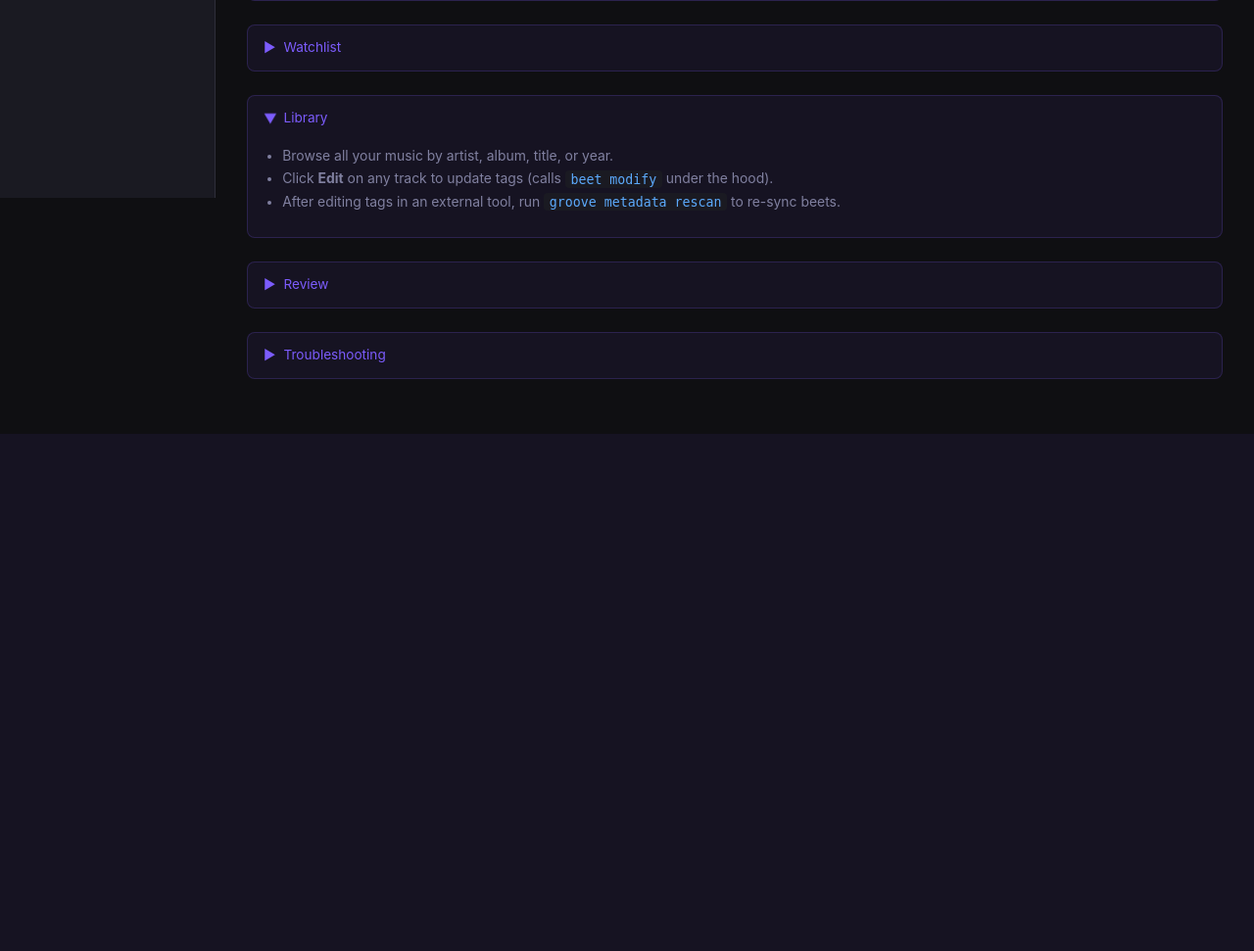
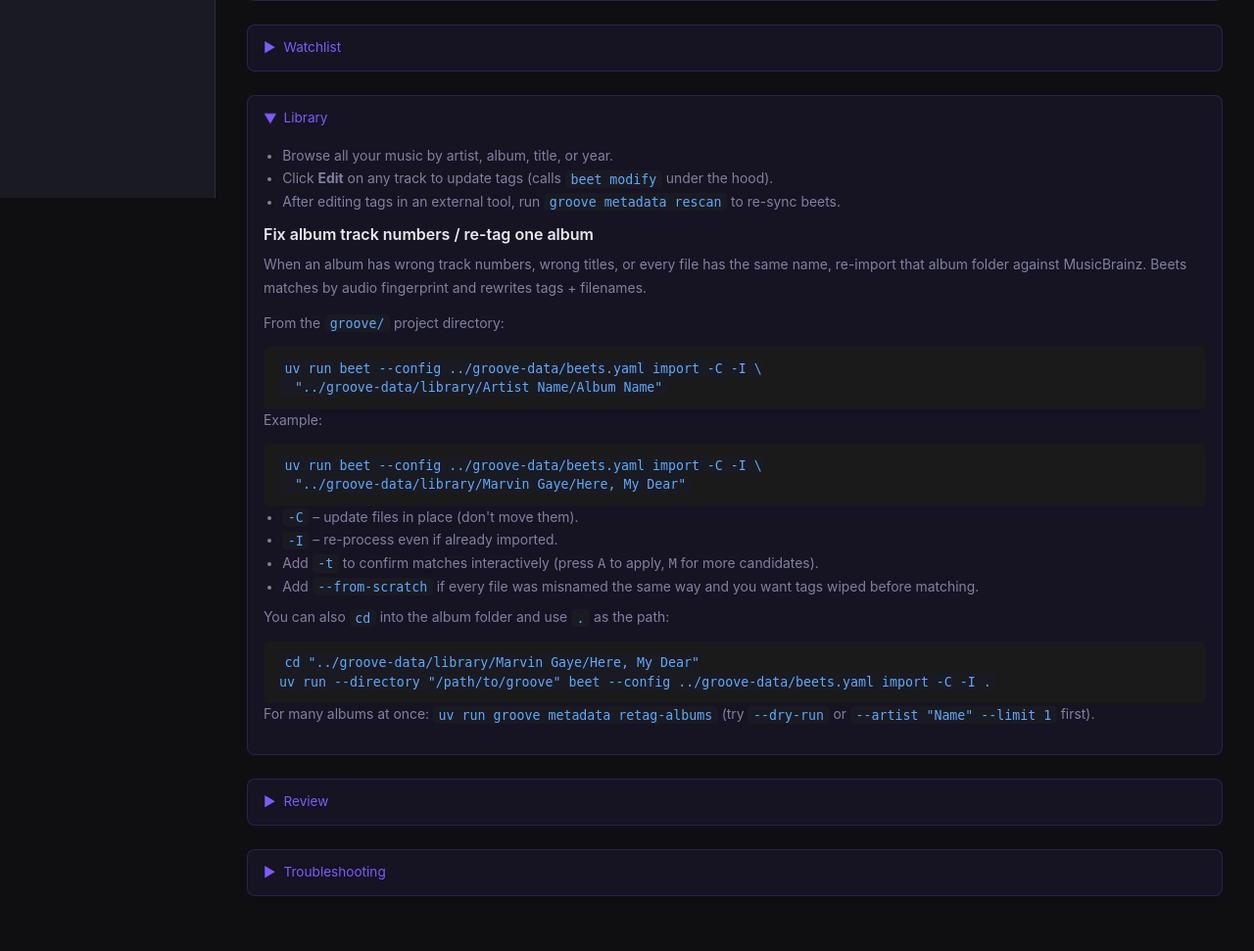
Before and after one commit to Aaron-Pereira/groove, a Python web app: template src/groove/web/templates/help.html in a window 1280 px wide, after a click that opens the changed part. Shown: the part 598-1569 px from the top of the page at 98% size. Before the commit the page ends 1041 px from the top, so only its background shows below. Run offline with Jinja, Linux system fonts and the light colour scheme; the template is opened without the code that fills it, so the values that code supplies are empty; some libraries are stand-ins or nearby versions.

Commit message:
Document album re-tag workflow and fix per-track tags on album downloads.
Co-authored-by: Cursor <cursoragent@cursor.com>

```diff
--- a/src/groove/web/templates/help.html
+++ b/src/groove/web/templates/help.html
@@ -75,6 +75,24 @@
       <li>Click <strong>Edit</strong> on any track to update tags (calls <code>beet modify</code> under the hood).</li>
       <li>After editing tags in an external tool, run <code>groove metadata rescan</code> to re-sync beets.</li>
     </ul>
+    <h3>Fix album track numbers / re-tag one album</h3>
+    <p>When an album has wrong track numbers, wrong titles, or every file has the same name, re-import that album folder against MusicBrainz. Beets matches by audio fingerprint and rewrites tags + filenames.</p>
+    <p>From the <code>groove/</code> project directory:</p>
+    <pre style="background:var(--surface-2,#1a1a1a);padding:.75rem 1rem;border-radius:6px;overflow-x:auto;font-size:.85rem;line-height:1.45"><code>uv run beet --config ../groove-data/beets.yaml import -C -I \
+  "../groove-data/library/Artist Name/Album Name"</code></pre>
+    <p>Example:</p>
+    <pre style="background:var(--surface-2,#1a1a1a);padding:.75rem 1rem;border-radius:6px;overflow-x:auto;font-size:.85rem;line-height:1.45"><code>uv run beet --config ../groove-data/beets.yaml import -C -I \
+  "../groove-data/library/Marvin Gaye/Here, My Dear"</code></pre>
+    <ul>
+      <li><code>-C</code> – update files in place (don't move them).</li>
+      <li><code>-I</code> – re-process even if already imported.</li>
+      <li>Add <code>-t</code> to confirm matches interactively (press <kbd>A</kbd> to apply, <kbd>M</kbd> for more candidates).</li>
+      <li>Add <code>--from-scratch</code> if every file was misnamed the same way and you want tags wiped before matching.</li>
+    </ul>
+    <p>You can also <code>cd</code> into the album folder and use <code>.</code> as the path:</p>
+    <pre style="background:var(--surface-2,#1a1a1a);padding:.75rem 1rem;border-radius:6px;overflow-x:auto;font-size:.85rem;line-height:1.45"><code>cd "../groove-data/library/Marvin Gaye/Here, My Dear"
+uv run --directory "/path/to/groove" beet --config ../groove-data/beets.yaml import -C -I .</code></pre>
+    <p>For many albums at once: <code>uv run groove metadata retag-albums</code> (try <code>--dry-run</code> or <code>--artist "Name" --limit 1</code> first).</p>
   </div>
 </details>
 
@@ -91,8 +109,13 @@
     <h3>Common issues</h3>
     <ul>
       <li><strong>Download failed</strong> – click Retry in the queue, or supply a manual YouTube URL.</li>
-      <li><strong>Wrong album match</strong> – run <code>beet import -L "album:Name"</code> in a terminal.</li>
-      <li><strong>Wrong tags</strong> – use the Edit button, or <code>beet modify</code> on the CLI.</li>
+      <li><strong>Wrong album match</strong> – run <code>beet import -L "album:Name"</code> in a terminal, or re-import the folder (see Library → Fix album track numbers).</li>
+      <li><strong>Wrong tags / all files same name / bad track numbers</strong> –
+        <pre style="background:var(--surface-2,#1a1a1a);padding:.75rem 1rem;border-radius:6px;overflow-x:auto;font-size:.85rem;line-height:1.45;margin:.5rem 0"><code>uv run beet --config ../groove-data/beets.yaml import -C -I \
+  "../groove-data/library/Artist Name/Album Name"</code></pre>
+      </li>
+      <li><strong>Wrong tags on one track</strong> – use the Edit button, or <code>beet modify</code> on the CLI.</li>
+      <li><strong>Bulk “already in library” but files are bad</strong> – fix with the album import command above (don't re-queue the playlist). Or remove with <code>beet remove -d 'album:Name' 'artist:Artist'</code> then re-download.</li>
       <li><strong>Drive unplugged mid-download</strong> – worker pauses automatically; replug and it resumes.</li>
       <li><strong>Storage full</strong> – run <code>groove doctor</code> to see usage and get guidance.</li>
     </ul>
```
Also changed, not shown: src/groove/downloader.py (+41 -4 lines), src/groove/web/templates/library.html (+11 -2 lines), README.md.
